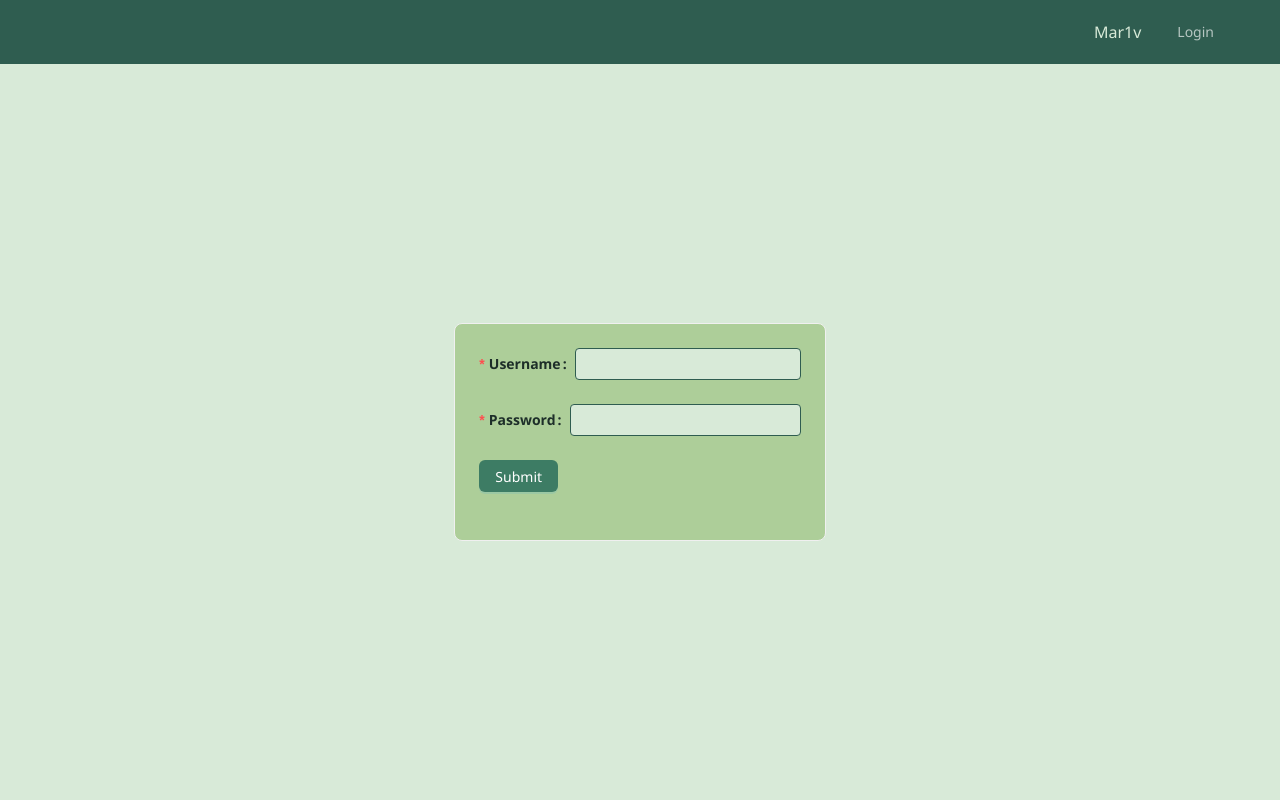
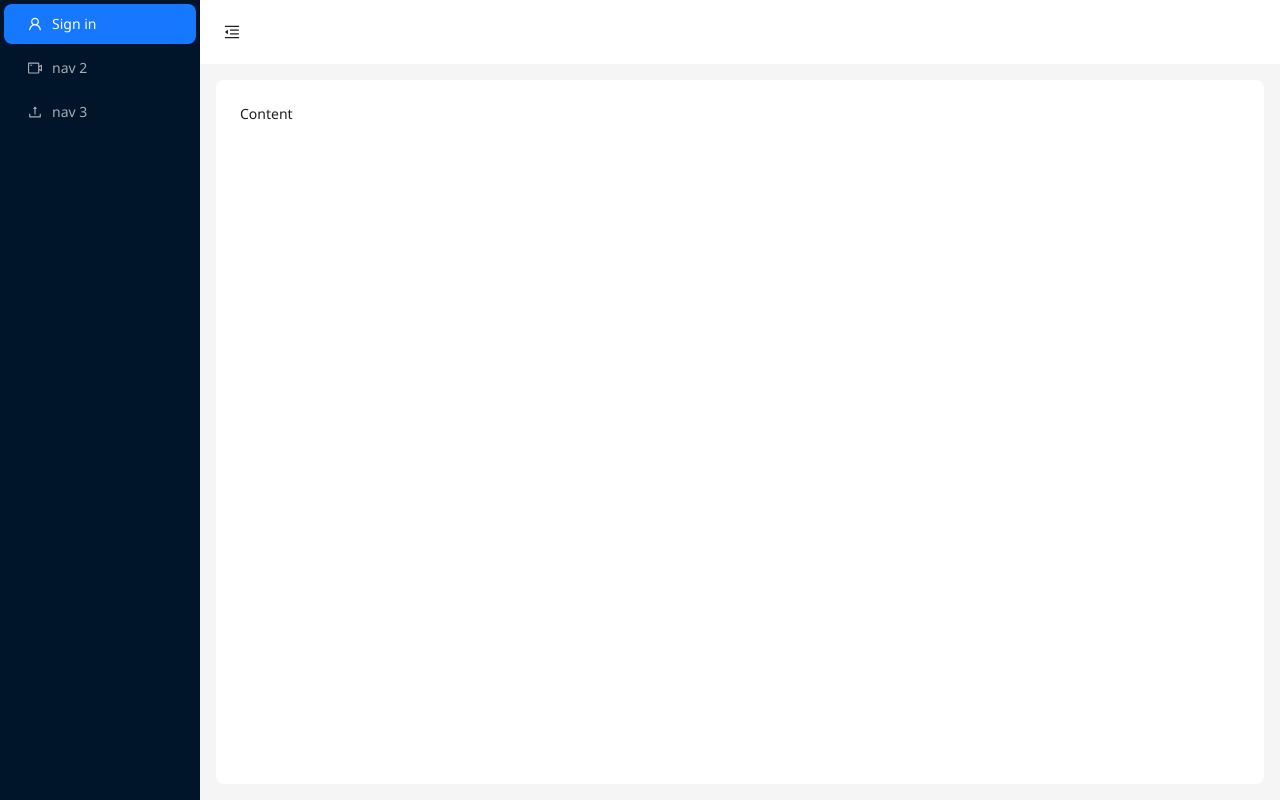
Before and after one commit to mar1v/mint-react, a React (Create React App) app: page /shop in a window 1280 px wide. Before the commit this address led to /login. Built offline with nearby package versions, Linux system fonts and the light colour scheme.

Commit message:
Зробив людський логін та navbar

```diff
--- a/src/App.css
+++ b/src/App.css
@@ -5,85 +5,13 @@
     font-family: 'Segoe UI', 'Roboto', sans-serif !important;
 }
 
-:root {
-    --primary-green: #2f5d50;
-    --light-green: #d8ead8;
-    --background: #d8ead8;
-    --text-dark: #1d2e29;
-    --text-light: #5f7c74;
-    --button-green: #3d7c64;
-    --white: #ffffff;
-    --form-background: #adce99;
-
+input::placeholder {
+    transition-duration: .3s;
+    z-index: 1;
 }
 
-body,
-#root,
-.ant-layout {
-    background-color: var(--background) !important;
-    font-family: 'Segoe UI', 'Roboto', sans-serif !important;
+input:focus::placeholder {
+    font-size: 10px;
+    transform: translate(0px, -16px);
+    z-index: 1;
 }
-
-.ant-menu,
-.ant-menu-item,
-.ant-col,
-.ant-layout-content {
-    font-family: 'Segoe UI', 'Roboto', sans-serif !important;
-}
-
-.ant-layout-header {
-    background-color: var(--primary-green) !important;
-}
-
-.ant-menu-dark {
-    background-color: var(--primary-green) !important;
-}
-
-.ant-menu-dark .ant-menu-item-selected {
-    background-color: var(--button-green) !important;
-}
-
-.ant-col {
-    color: var(--background) !important;
-}
-
-.h100 {
-    height: calc(100vh - 64px);
-}
-
-.ant-card {
-    background-color: var(--form-background) !important;
-}
-
-.login-form {
-    color: var(--text-dark);
-}
-
-.login-form .ant-form-item-label>label {
-    color: var(--text-dark);
-    font-weight: 600;
-}
-
-.login-form .ant-input {
-    border-color: var(--primary-green) !important;
-    color: var(--text-dark);
-    background-color: var(--background) !important;
-    border-radius: 4px;
-}
-
-.login-form .ant-input:focus,
-.login-form .ant-input-focused {
-    border-color: var(--button-green) !important;
-    box-shadow: 0 0 0 2px rgba(61, 124, 100, 0.2);
-}
-
-.login-form .ant-btn-primary {
-    background-color: var(--button-green) !important;
-    color: var(--white) !important;
-}
-
-.login-form .ant-btn-primary:hover,
-.login-form .ant-btn-primary:focus {
-    background-color: var(--primary-green) !important;
-    border-color: var(--primary-green) !important;
-}
--- a/src/App.tsx
+++ b/src/App.tsx
@@ -1,8 +1,8 @@
 import React from 'react'
-import AppRouter from './component/AppRouter'
 import './App.css'
 import Navbar from './component/Navbar'
 import { Layout } from 'antd'
+import AppRouter from './component/AppRouter'
 
 const App = () => {
   return (
--- a/src/component/AppRouter.tsx
+++ b/src/component/AppRouter.tsx
@@ -1,42 +1,14 @@
 import React from 'react'
 import { Navigate, Route, Routes } from 'react-router-dom'
-import { privateRoutes, publicRoutes, routesNames } from '../router/router';
-import { useTypedSelector } from '../hooks/useTypedSelector';
+import { mainPage, routesNames } from '../router/router'
 
 const AppRouter = () => {
-    const { isAuth } = useTypedSelector(state => state.auth)
     return (
         <Routes>
-            {
-                isAuth ? (
-                    <>
-                        {privateRoutes.map(route =>
-                            <Route
-                                key={route.path}
-                                path={route.path}
-                                element={<route.component />}
-                            />
-                        )}
-                        <Route path='*' element={<Navigate to={routesNames.SHOP} replace />} />
-                    </>
-
-                )
-                    :
-                    <>
-                        (
-                        {publicRoutes.map(route =>
-                            <Route
-                                key={route.path}
-                                path={route.path}
-                                element={<route.component />}
-                            />
-                        )}
-                        <Route path='*' element={<Navigate to={routesNames.LOGIN} replace />} />
-                        )
-                    </>
-            }
+            {mainPage.map(route => <Route key={route.path} path={route.path} element={<route.component />} />)}
+            <Route path='*' element={<Navigate to={routesNames.SHOP} replace />} />
         </Routes>
     )
 }
 
-export default AppRouter;
+export default AppRouter
--- /dev/null
+++ b/src/component/FormModal.tsx
@@ -0,0 +1,51 @@
+import React from 'react';
+
+import { Button, Input, Form, Modal } from 'antd';
+import type { FC } from 'react';
+import type { FormModalProps } from '../models/IForm';
+
+
+
+export const FormModal: FC<FormModalProps> = ({ visible, onCancel }) => {
+    return (
+        <Modal
+            title="Sign in"
+            open={visible}
+            onCancel={onCancel}
+            footer={null}
+        >
+            <Form
+                name="basic"
+                labelCol={{ span: 8 }}
+                wrapperCol={{ span: 16 }}
+                style={{ maxWidth: 600, }}
+                initialValues={{ remember: true }}
+                autoComplete="off"
+            >
+                <Form.Item
+                    name="username"
+                    rules={[{ required: true, message: 'Please input your username!' }]}
+                    style={{ padding: '10px' }}
+                >
+                    <Input placeholder='Username' style={{ height: '45px' }} />
+                </Form.Item>
+
+                <Form.Item
+                    name="password"
+                    rules={[{ required: true, message: 'Please input your password!' }]}
+                    style={{ padding: '10px' }}
+                >
+                    <Input.Password placeholder='Password' style={{ height: '45px' }} />
+                </Form.Item>
+
+                <Form.Item label={null}>
+                    <Button type="primary" htmlType="submit" style={{ float: 'right' }}>
+                        Sign in
+                    </Button>
+                </Form.Item>
+            </Form>
+        </Modal>
+    );
+}
+
+export default FormModal;
--- a/src/component/LoginForm.tsx
+++ /dev/null
@@ -1,31 +0,0 @@
-import React, { FC } from 'react'
-import { Button, Form, Input } from 'antd';
-
-const LoginForm: FC = () => {
-    return (
-        <Form
-            className='login-form'>
-            <Form.Item
-                label="Username"
-                name="username"
-                rules={[{ required: true, message: 'Please input your password!' }]}
-            >
-                <Input />
-            </Form.Item>
-            <Form.Item
-                label="Password"
-                name="password"
-                rules={[{ required: true, message: 'Please input your password!' }]}
-            >
-                <Input type="password" />
-            </Form.Item>
-            <Form.Item label={null}>
-                <Button type="primary" htmlType="submit" >
-                    Submit
-                </Button>
-            </Form.Item>
-        </Form>
-    )
-}
-
-export default LoginForm;
--- a/src/component/Navbar.tsx
+++ b/src/component/Navbar.tsx
@@ -1,46 +1,87 @@
-import { Col, Layout, Menu, Row } from 'antd';
-import React from 'react'
-import { useTypedSelector } from '../hooks/useTypedSelector';
-import { useNavigate } from 'react-router-dom';
+import { Button, Form, Layout, Menu, theme } from 'antd';
+import React, { useState } from 'react';
+import {
+    MenuFoldOutlined,
+    MenuUnfoldOutlined,
+    UploadOutlined,
+    UserOutlined,
+    VideoCameraOutlined,
+} from '@ant-design/icons';
+import FormModal from './FormModal';
+
+const { Header, Sider, Content } = Layout;
+
+const Navbar = () => {
+    const [collapsed, setCollapsed] = useState(false);
+    const [isModalVisible, setIsModalVisible] = useState(false);
+    const {
+        token: { colorBgContainer, borderRadiusLG },
+    } = theme.useToken();
 
 
-const Navbar = () => {
-    const navigate = useNavigate();
-    const { isAuth } = useTypedSelector(state => state.auth);
-    const loginItems = [
-        {
-            key: 'login',
-            label: 'Login',
-            onClick: () => navigate('/login'),
-        },
-    ];
 
-    const logoutItems = [
-        {
-            key: 'logout',
-            label: 'Logout',
-            onClick: () => {
-            },
-        },
-    ];
     return (
-        <Layout.Header>
-            <Row justify="end" align="middle">
-                <Col style={{ marginRight: '20px', fontFamily: 'Segoe UI, sans-serif', fontSize: '16px' }}>Mar1v</Col>
-                <Col>
-                    <Menu
-                        theme="dark"
-                        mode="horizontal"
-                        selectable={false}
-                        defaultSelectedKeys={['1']}
-                        items={isAuth ? logoutItems : loginItems}
-                        disabledOverflow={true}
-                        overflowedIndicator={null}
+        <Layout style={{ minHeight: '100vh' }}>
+            <Sider trigger={null} collapsible collapsed={collapsed}>
+                <div className="demo-logo-vertical" />
+                <FormModal
+                    visible={isModalVisible}
+                    onCancel={() => setIsModalVisible(false)}
+                />
+                <Menu
+                    theme="dark"
+                    mode="inline"
+                    defaultSelectedKeys={['1']}
+                    items={[
+                        {
+                            key: '1',
+                            icon: <UserOutlined />,
+                            label: 'Sign in',
+                            onClick: () => {
+                                setIsModalVisible(true);
+                            },
+                        },
+                        {
+                            key: '2',
+                            icon: <VideoCameraOutlined />,
+                            label: 'nav 2',
+                        },
+                        {
+                            key: '3',
+                            icon: <UploadOutlined />,
+                            label: 'nav 3',
+                        },
+                    ]}
+                />
+            </Sider>
+            <Layout>
+                <Header style={{ padding: 0, background: colorBgContainer }}>
+                    <Button
+                        type="text"
+                        icon={collapsed ? <MenuUnfoldOutlined /> : <MenuFoldOutlined />}
+                        onClick={() => setCollapsed(!collapsed)}
+                        style={{
+                            fontSize: '16px',
+                            width: 64,
+                            height: 64,
+                        }}
                     />
-                </Col>
-            </Row>
-        </Layout.Header >
-    )
-}
+                </Header>
+                <Content
+                    style={{
+                        padding: 24,
+                        flex: 1,
+                        margin: 16,
+                        background: colorBgContainer,
+                        borderRadius: borderRadiusLG,
+                        overflow: 'auto',
+                    }}
+                >
+                    Content
+                </Content>
+            </Layout>
+        </Layout>
+    );
+};
 
 export default Navbar;
--- /dev/null
+++ b/src/models/IForm.tsx
@@ -0,0 +1,4 @@
+export interface FormModalProps {
+    visible: boolean,
+    onCancel: () => void;
+}
--- a/src/pages/Login.tsx
+++ /dev/null
@@ -1,17 +0,0 @@
-import React, { FC } from 'react'
-import LoginForm from '../component/LoginForm';
-import { Card, Layout, Row } from 'antd';
-
-const Login: FC = () => {
-    return (
-        <Layout>
-            <Row justify="center" align="middle" className="h100">
-                <Card>
-                    <LoginForm />
-                </Card>
-            </Row>
-        </Layout>
-    )
-}
-
-export default Login;
--- a/src/pages/Shop.tsx
+++ b/src/pages/Shop.tsx
@@ -3,7 +3,7 @@ import React, { FC } from 'react'
 const Shop: FC = () => {
     return (
         <div>
-            aas
+
         </div>
     )
 }
--- a/src/router/router.tsx
+++ b/src/router/router.tsx
@@ -1,5 +1,4 @@
 import React from 'react'
-import Login from '../pages/Login'
 import Shop from '../pages/Shop'
 
 
@@ -9,15 +8,11 @@ interface IRoute {
 }
 
 export enum routesNames {
-    LOGIN = '/login',
     SHOP = '/shop'
 }
 
 
-export const publicRoutes: IRoute[] = [
-    { path: routesNames.LOGIN, component: Login },
-]
 
-export const privateRoutes: IRoute[] = [
+export const mainPage: IRoute[] = [
     { path: routesNames.SHOP, component: Shop },
 ]
```
